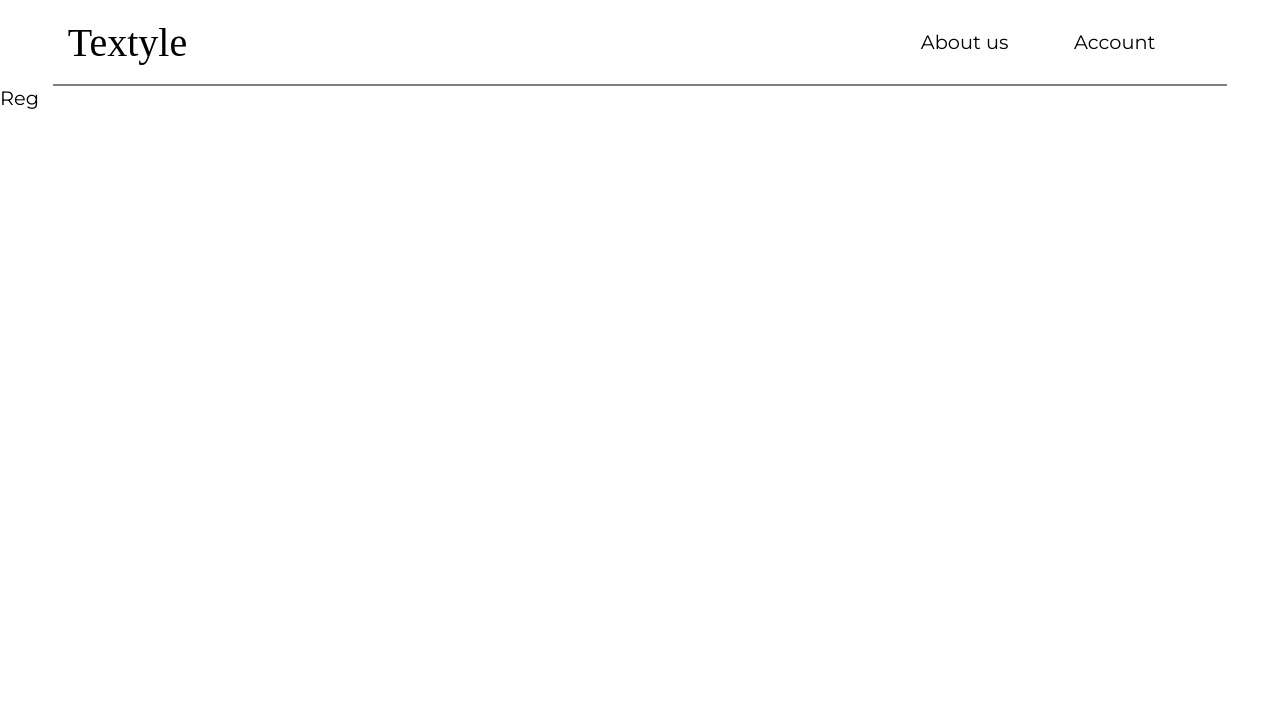
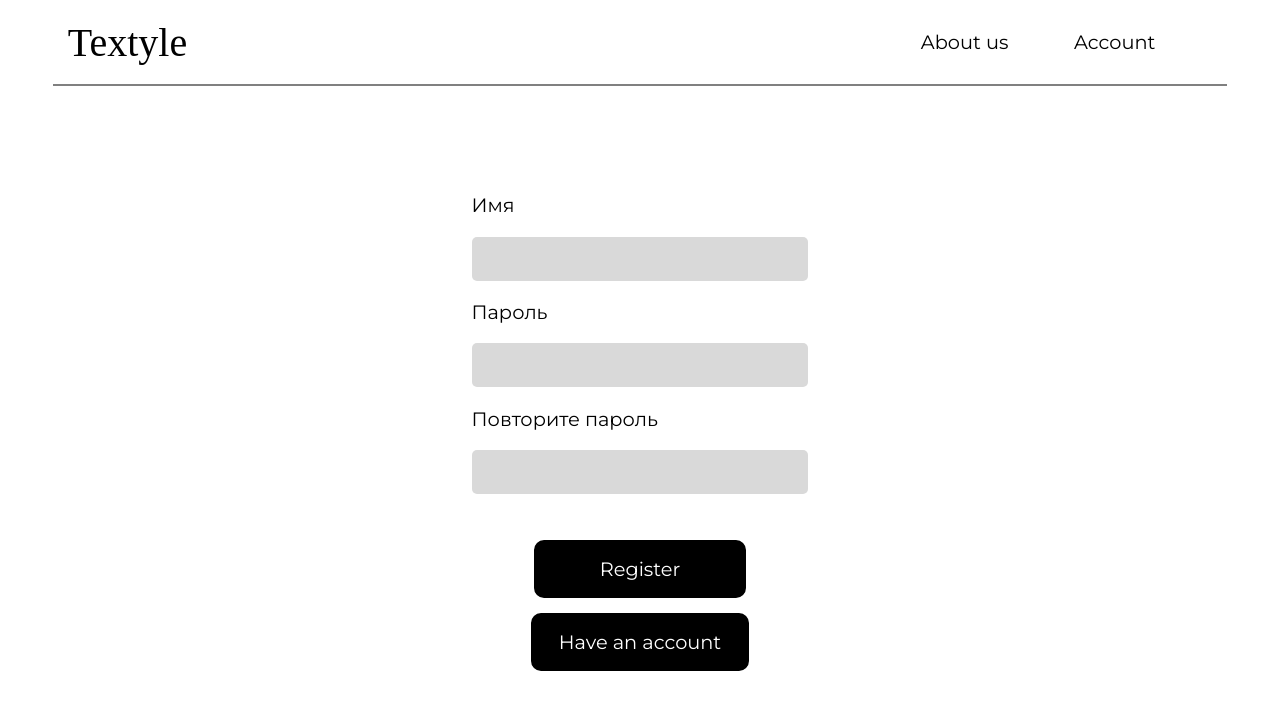
Before and after one commit to Nickolaus-899/Textyle-Frontend, a React (Create React App) app in the folder textyle/: page /reg in a window 1280 px wide. Shown: the top 710 px of the page. Built offline with nearby package versions, Linux system fonts and the light colour scheme; the HTML template or start-up script is replaced by a standard one; a web font is replaced by a local one.

Commit message:
Login and register pages

```diff
--- a/textyle/src/components/EnterField.jsx
+++ b/textyle/src/components/EnterField.jsx
@@ -1,6 +1,11 @@
 const EnterField = (props) => {
   return (
-      <div></div>
+      <div>
+          <p>{props.title}</p>
+          <input
+              className="EnterFieldClass"
+              onChange={(e) => props.setValue(e.target.value)}/>
+      </div>
   )
 }
 
--- a/textyle/src/components/css/index.css
+++ b/textyle/src/components/css/index.css
@@ -62,3 +62,16 @@
 .TeammateCard h2 {
     margin-bottom: 5px;
 }
+
+/*-------------------------------*/
+
+
+.EnterFieldClass {
+    border: 0;
+    background-color: #d9d9d9;
+    border-radius: 5px;
+
+    padding: 10px;
+
+    width: 18rem;
+}
--- a/textyle/src/pages/Auth.jsx
+++ b/textyle/src/pages/Auth.jsx
@@ -1,9 +1,33 @@
+import EnterField from "../components/EnterField";
+import {useState} from "react";
+
 const Auth = (props) => {
-  return (
-      <div>
-        <div></div>
+    const [name, setName] = useState("");
+    const [password, setPassword] = useState("");
+
+    const submitHandler = (e) => {
+
+    };
+
+    return (
+      <div className="LoginList">
+          <EnterField title="Имя" setValue={setName}/>
+          <EnterField title="Пароль" setValue={setPassword}/>
+
+          <div className="LoginButton">
+              <button className="MyButton" onClick={() => (
+                  submitHandler()
+              )}>
+                  Login
+              </button>
+
+              <a className="MyButton" href="/reg">
+                  Registration
+              </a>
+          </div>
+
       </div>
-  )
+    )
 }
 
 export default Auth;
--- a/textyle/src/pages/Reg.jsx
+++ b/textyle/src/pages/Reg.jsx
@@ -1,6 +1,34 @@
+import EnterField from "../components/EnterField";
+import {useState} from "react";
+
 const Reg = (props) => {
+  const [name, setName] = useState("");
+  const [password, setPassword] = useState("");
+  const [checkPassword, setCheckPassword] = useState("");
+
+  const submitHandler = (e) => {
+
+  };
+
   return (
-      <div>Reg</div>
+      <div className="LoginList">
+        <EnterField title="Имя" setValue={setName}/>
+        <EnterField title="Пароль" setValue={setPassword}/>
+        <EnterField title="Повторите пароль" setValue={setCheckPassword}/>
+
+        <div className="LoginButton">
+          <button className="MyButton" onClick={() => (
+              submitHandler()
+          )}>
+            Register
+          </button>
+
+          <a className="MyButton" href="/auth">
+            Have an account
+          </a>
+        </div>
+
+      </div>
   )
 }
 
--- a/textyle/src/pages/css/index.css
+++ b/textyle/src/pages/css/index.css
@@ -137,6 +137,25 @@
     width: 15rem;
 }
 
+.LoginButton {
+    margin-top: 5rex;
+
+    display: flex;
+    flex-direction: column;
+
+    align-items: center;
+}
+
+.LoginButton button {
+    margin-bottom: 15px;
+    width: 12rem;
+}
+
+.LoginButton a {
+    display: flex;
+    width: 10.5rem;
+}
+
 
 /*-----------------------------------*/
 
@@ -147,3 +166,14 @@
 
     margin: 3rem;
 }
+
+/*-----------------------------------*/
+
+.LoginList {
+    display: flex;
+    justify-content: center;
+    align-items: center;
+    flex-direction: column;
+
+    margin: 5rem;
+}
```
